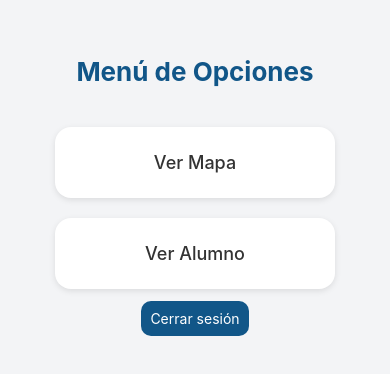
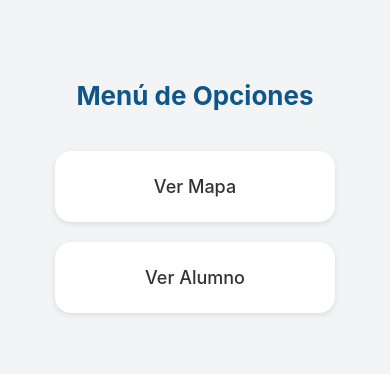
Before and after one commit to jankarlito689/Campus_Cucei, a React Native app: screen / in a window 390 px wide. Shown: the part 226-600 px from the top of the page. Built offline with nearby package versions, Linux system fonts and the light colour scheme; what react-native would draw is missing.

Commit message:
se elimimo el boton

```diff
--- a/src/Screen/Menu.js
+++ b/src/Screen/Menu.js
@@ -1,5 +1,4 @@
 import { View, Text, Pressable, StyleSheet } from "react-native";
-import { Boton } from "../Componetes/boton";
 
 export function MenuScreen({ onNavigate, onLogout }) {
     return (
@@ -14,13 +13,6 @@ export function MenuScreen({ onNavigate, onLogout }) {
             <Pressable style={styles.optionCard} onPress={() => onNavigate("alumno")}>
                 <Text style={styles.optionText}>Ver Alumno</Text>
             </Pressable>
-        </View>
-        <View>
-            <Boton
-                title="Cerrar sesión"
-                color="#115688ff"
-                onPress={onLogout}
-            />
         </View>
     </View>
     );
```
